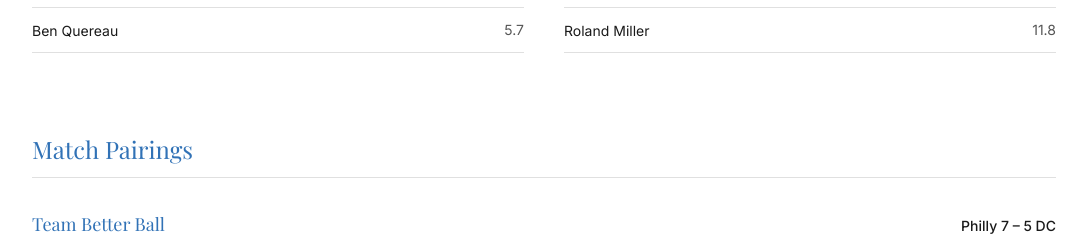
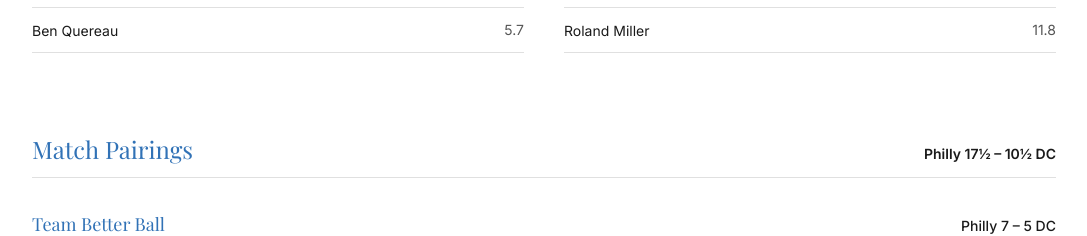
Before and after one commit to jeffshanahan-art/ffi-website, a Next.js app: page /events/2019 in a window 1280 px wide. Shown: the part 2160-2396 px from the top of the page, without its empty margins (96-1183 px from the left). Built offline with nearby package versions, Linux system fonts and the light colour scheme; no server answers; a web font is replaced by a local one.

Commit message:
Add total score next to Match Pairings heading
Co-Authored-By: Claude Opus 4.6 <noreply@anthropic.com>

```diff
--- a/src/components/events/EventPairings.tsx
+++ b/src/components/events/EventPairings.tsx
@@ -28,7 +28,20 @@ export function EventPairings({ tournament }: { tournament: TournamentDetail })
   return (
     <section className="py-10 px-4">
       <div className="max-w-5xl mx-auto">
-        <h2 className="font-serif text-2xl text-blue font-normal border-b border-gray pb-3 mb-8">Match Pairings</h2>
+        <div className="flex items-baseline justify-between border-b border-gray pb-3 mb-8">
+          <h2 className="font-serif text-2xl text-blue font-normal">Match Pairings</h2>
+          {hasScores && (() => {
+            const totalPhilly = matches.reduce((sum: number, m: any) =>
+              sum + (m.pairings?.reduce((s: number, p: any) => s + (p.score?.philly?.total ?? 0), 0) ?? 0), 0);
+            const totalDC = matches.reduce((sum: number, m: any) =>
+              sum + (m.pairings?.reduce((s: number, p: any) => s + (p.score?.dc?.total ?? 0), 0) ?? 0), 0);
+            return totalPhilly + totalDC > 0 ? (
+              <span className="text-sm font-semibold text-black">
+                Philly {fmt(totalPhilly)} – {fmt(totalDC)} DC
+              </span>
+            ) : null;
+          })()}
+        </div>
         {matches.map((match: any, i: number) => {
           const roundPhilly = match.pairings?.reduce((sum: number, p: any) => sum + (p.score?.philly?.total ?? 0), 0) ?? 0;
           const roundDC = match.pairings?.reduce((sum: number, p: any) => sum + (p.score?.dc?.total ?? 0), 0) ?? 0;
```
